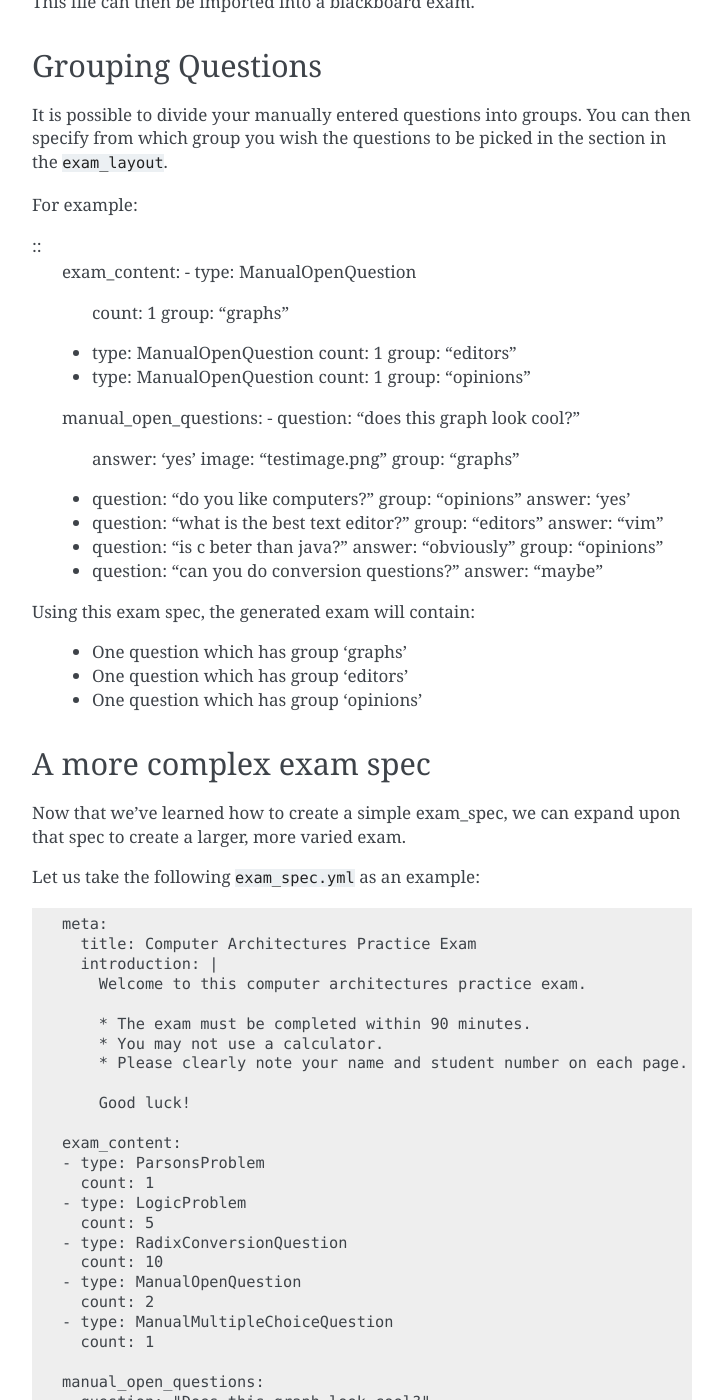
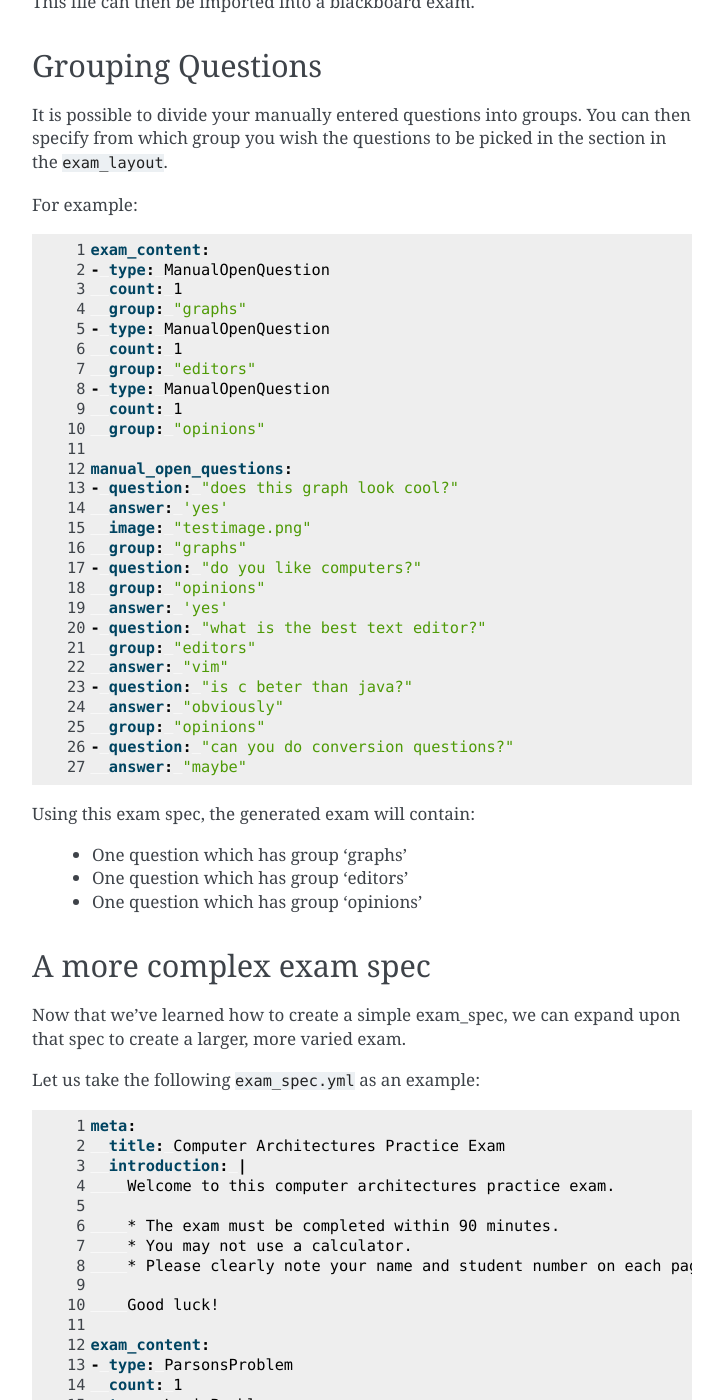
Before and after one commit to hanzehogeschool-groningen/questioned, a Sphinx documentation site: the page built from docs/getting_started.rst, in a window 1280 px wide and 1400 px high, scrolled down 2967 px. Shown: the whole window, without its empty margins (388-1111 px from the left). Built offline with Sphinx 7.4.7, drawn with Linux system fonts in a browser that asks for light colours; some of the changed text lies outside the part shown.

Commit message:
Update getting started doc

```diff
--- a/docs/getting_started.rst
+++ b/docs/getting_started.rst
@@ -56,7 +56,11 @@ otherwise be specified using the ``-f`` flag.
 .. _yaml: https://yaml.org/
 
 A very simple ``exam_spec.yml`` may look like this:
-::
+
+
+.. code-block:: yaml
+    :linenos:
+
     meta:
       title: "Test Exam"
       introduction: "Have fun!"
@@ -128,11 +132,15 @@ The different output formats can be selected using the ``-t`` flag.
 
 For example, the following command will write out a blackboard-importable
 questions file:
-::
+
+.. code-block:: sh
+
     $ qst generate-exam -f exam_spec.yml -o exam.txt -t blackboard
 
 The file ``exam.txt`` will then contain the following output:
-::
+
+.. code-block:: plain
+
     FIB     Isn't this great!?      True
 
 This file can then be imported into a blackboard exam.
@@ -147,7 +155,9 @@ picked in the section in the ``exam_layout``.
 
 For example:
 
-::
+.. code-block:: yaml
+    :linenos:
+
     exam_content:
     - type: ManualOpenQuestion
       count: 1
@@ -189,7 +199,10 @@ Now that we've learned how to create a simple exam_spec, we can expand upon that
 spec to create a larger, more varied exam.
 
 Let us take the following ``exam_spec.yml`` as an example:
-::
+
+.. code-block:: yaml
+    :linenos:
+
     meta:
       title: Computer Architectures Practice Exam
       introduction: |
```
Also changed, not shown: 1 other file.
